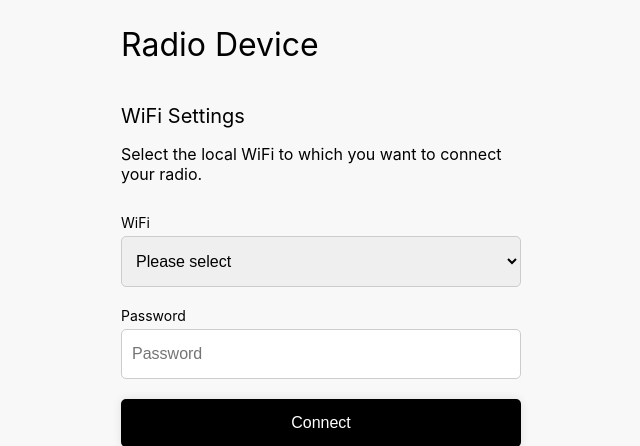
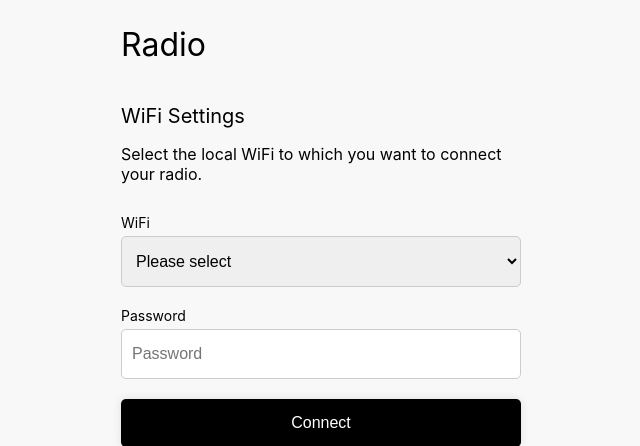
Before and after one commit to rubenfeurer/internetRadio, a Flask app: template templates/wifi_settings.html in a window 1280 px wide. Shown: the top 446 px of the page, without its empty margins (319-959 px from the left). Run offline with Flask 3, Linux system fonts and the light colour scheme; the template is opened without the code that fills it, so the values that code supplies are empty.

Commit message:
Changed Title Radio Device to Radio

```diff
--- a/templates/wifi_settings.html
+++ b/templates/wifi_settings.html
@@ -9,7 +9,7 @@
 </head>
 <body>
     <div class="container">
-        <h1>Radio Device</h1>
+        <h1>Radio</h1>
         <h2>WiFi Settings</h2>
         <p>Select the local WiFi to which you want to connect your radio.</p>
 
```
